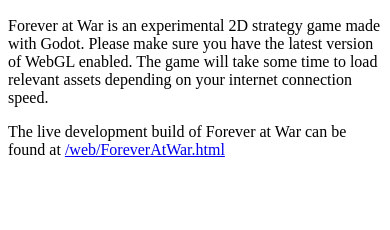
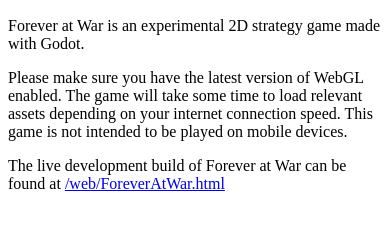
Before and after one commit to FreetimeFM/Forever-at-War-builds, a plain HTML site: page index.html in a window 390 px wide. Shown: the part 38-268 px from the top of the page. Drawn offline with Linux system fonts and the light colour scheme.

Commit message:
Added info about mobile devices

```diff
--- a/index.html
+++ b/index.html
@@ -7,7 +7,8 @@
 </head>
 <body>
     <h2>Forever at War</h2>
-    <p>Forever at War is an experimental 2D strategy game made with Godot. Please make sure you have the latest version of WebGL enabled. The game will take some time to load relevant assets depending on your internet connection speed.</p>
+    <p>Forever at War is an experimental 2D strategy game made with Godot.</p>
+    <p>Please make sure you have the latest version of WebGL enabled. The game will take some time to load relevant assets depending on your internet connection speed. This game is not intended to be played on mobile devices.</p>
     <p>The live development build of Forever at War can be found at <a href="https://freetimefm.github.io/Forever-at-War-builds/web/ForeverAtWar.html">/web/ForeverAtWar.html</a></p>
 </body>
 </html>
```
